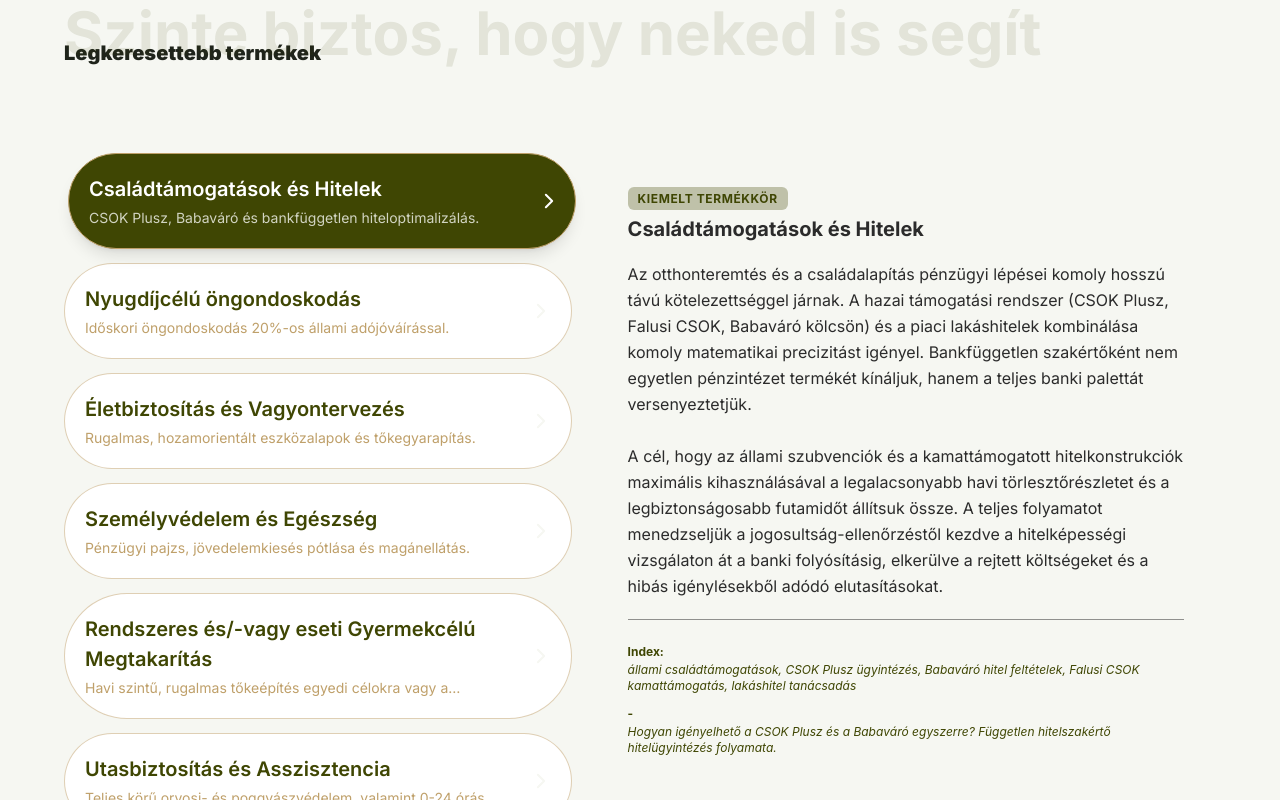
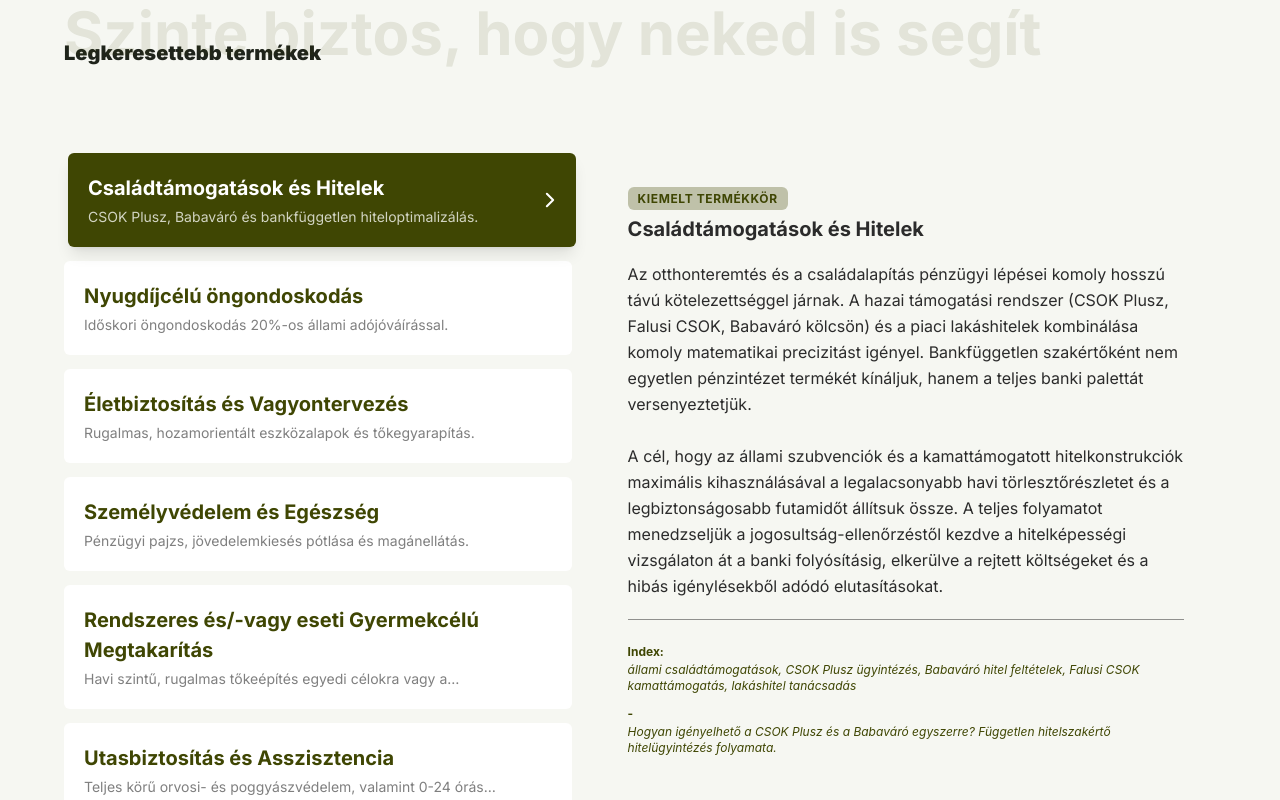
Before and after one commit to Quruzslo/sya-solutions, a Next.js app: page / in a window 1280 px wide. Shown: the part 3125-3925 px from the top of the page. Built offline with nearby package versions, Linux system fonts and the light colour scheme; a web font is replaced by a local one.

Commit message:
Blog kártyák és kedvenc termékek stílusa módosítva

```diff
--- a/app/api/form-submit/route.ts
+++ b/app/api/form-submit/route.ts
@@ -15,7 +15,7 @@ export async function POST(req: NextRequest) {
       );
     }
 
-    // 2. ReCAPTCHA ellenőrzés
+    //  ReCAPTCHA ellenőrzés
     const secretKey = process.env.RECAPTCHA_SECRET_KEY;
     const verificationUrl = `https://www.google.com/recaptcha/api/siteverify?secret=${secretKey}&response=${recaptchaToken}`;
 
@@ -36,8 +36,7 @@ export async function POST(req: NextRequest) {
     const resend = new Resend(process.env.RESEND_API_KEY);
 
     const { data, error } = await resend.emails.send({
-      // Név beállítása a feladóhoz
-      from: "SYA Solutions Weboldal <kapcsolat@sya-solutions.hu>",
+      from: "SYA Solutions <kapcsolat@sya-solutions.hu>",
       replyTo: email,
       to: "kapcsolat@sya-solutions.hu",
       subject: `Weboldal Kapcsolat: ${subject || "Nincs tárgy megadva"}`,
--- a/app/szakmai-blog/BlogCard.jsx
+++ b/app/szakmai-blog/BlogCard.jsx
@@ -11,24 +11,24 @@ export default function BlogCard({ post }) {
   return (
     <Link
       href={postUrl}
-      className="group overflow-hidden relative flex flex-col bg-white   duration-300 scale-100 hover:scale-95 transition-all duration-300 ease-out"
+      className="group overflow-hidden relative flex flex-col bg-feher duration-300 scale-100 hover:scale-100 transition-all duration-300 ease-out"
       aria-label={post.title}
     >
       {/* felső accent  */}
-      <div className="relative h-[5px] w-full bg-transparent overflow-hidden">
+      {/* <div className="relative h-[5px] w-full bg-transparent overflow-hidden">
         <div
           className="absolute rounded-md
          inset-0 origin-left scale-x-0 bg-zold transition-transform duration-500 ease-out motion-reduce:transition-none group-hover:scale-x-100"
         />
-      </div>
+      </div> */}
 
-      <div className="relative w-full aspect-[4/3]  overflow-hidden">
+      <div className="relative w-full aspect-[4/3] rounded-xl overflow-hidden shadow-md">
         {post.imageUrl ? (
           <Image
             src={post.imageUrl}
             alt={post.title}
             fill
-            className="object-cover  scale-100 transition-all duration-500 ease-out motion-reduce:transition-none  group-hover:scale-[1.05]"
+            className="object-cover scale-100 transition-all duration-500 ease-out motion-reduce:transition-none  group-hover:scale-[1.15] "
             sizes="(max-width: 768px) 100vw, (max-width: 1200px) 50vw, 33vw"
           />
         ) : (
--- a/app/szakmai-blog/page.jsx
+++ b/app/szakmai-blog/page.jsx
@@ -177,7 +177,7 @@ export default async function BlogPage(props) {
 
         <div className="flex flex-col flex-1">
           {posts.length > 0 ? (
-            <div className="grid grid-cols-1 md:grid-cols-2 lg:grid-cols-4 gap-0  w-full">
+            <div className="grid grid-cols-1 md:grid-cols-2 lg:grid-cols-4 gap-[15px]  w-full">
               {posts.map((post) => (
                 <BlogCard key={post._id} post={post} />
               ))}
--- a/components/partners/PartnerCarousel.module.css
+++ b/components/partners/PartnerCarousel.module.css
@@ -1,4 +1,4 @@
-/* A külső konténer, ami levágja a kilógó részeket */
+/* A külső konti */
 .carouselContainer {
   position: relative;
   width: 100%;
@@ -7,14 +7,14 @@
   padding: 2.5rem 0;
 }
 
-/* Finom elhalványítás (fade) a bal és jobb szélen */
+/*  fade a bal és jobb szélen */
 .carouselContainer::before,
 .carouselContainer::after {
   position: absolute;
   top: 0;
   width: 80px;
   height: 100%;
-  z-index: 2;
+  z-index: 3;
   content: "";
   pointer-events: none;
 }
@@ -31,6 +31,7 @@
 
 .carouselTrack {
   display: flex;
+  position: relative;
   width: max-content;
   align-items: center;
   gap: 4rem;
@@ -51,7 +52,7 @@
   align-items: center;
 }
 
-/* Kép konténer a Next.js fill-hez és az effektekhez */
+/* Kép konténer a fill-hez és az effektekhez */
 .imageContainer {
   position: relative;
   height: 3rem;
--- a/components/partners/page.jsx
+++ b/components/partners/page.jsx
@@ -5,13 +5,14 @@ import SectionTitles from "../sectionTitles";
 
 const PartnerCarousel = () => {
   return (
-    <div className={styles.carouselContainer}>
+    <div>
       <div className="mx-[5%]">
         <SectionTitles
           title={"Partnereink"}
           bgText={"Akik a biztos hátteret adják"}
         />
       </div>
+      <div className={styles.carouselContainer}>
         <div className={styles.carouselTrack}>
           {[...Partners, ...Partners].map((partner, index) => (
             <div key={index} className={styles.partnerLogoWrapper}>
@@ -28,6 +29,7 @@ const PartnerCarousel = () => {
           ))}
         </div>
       </div>
+    </div>
   );
 };
 
--- a/components/section4/favProducts.jsx
+++ b/components/section4/favProducts.jsx
@@ -124,7 +124,7 @@ export default function FavProds() {
 
       {/* Interaktív szekció */}
       <div className="flex flex-col xl:flex-row gap-6 my-[35px]">
-        {/*Bal: Fülek / Gombok listája */}
+        {/* Fülek */}
         <div className="fulek w-100% xl:w-[45%] flex flex-col gap-3.5">
           {products.map((prod) => {
             const isActive = activeTab === prod.id;
@@ -141,7 +141,7 @@ export default function FavProds() {
                   }
                 }}
                 type="button"
-                className={`w-full text-left p-5 rounded-md md:rounded-full border transition-all duration-300 cursor-pointer flex items-center justify-between group
+                className={`w-full text-left p-5 rounded-md  transition-all duration-300 cursor-pointer flex items-center justify-between group
                   ${
                     isActive
                       ? "bg-zold border-arany shadow-lg translate-x-1"
@@ -150,20 +150,20 @@ export default function FavProds() {
               >
                 <div className="pr-4">
                   <h3
-                    className={`font-semibold fav-prod !text-[20px] transition-colors ${isActive ? "text-white" : "text-zold"} group-hover:text-feher`}
+                    className={`font-bold fav-prod !text-[20px] transition-colors ${isActive ? "text-white" : "text-zold"} group-hover:text-feher`}
                   >
                     {prod.title}
                   </h3>
                   <p
-                    className={`text-sm mt-1 line-clamp-1 ${isActive ? "text-feher/80" : "text-arany"} group-hover:text-feher`}
+                    className={`text-sm mt-1 line-clamp-1 ${isActive ? "text-feher/80" : "text-black/50"} group-hover:text-feher`}
                   >
                     {prod.shortDesc}
                   </p>
                 </div>
 
-                {/* Kis nyíl animáció */}
+                {/* nyíl  */}
                 <div
-                  className={`transform transition-transform duration-300 ${isActive ? "translate-x-1 text-white" : "text-feher group-hover:translate-x-1"}`}
+                  className={`transform text-feher/0 transition-transform duration-300 ${isActive ? "translate-x-1 text-white" : "group-hover:text-feher group-hover:translate-x-1"}`}
                 >
                   <svg
                     xmlns="http://www.w3.org/2000/svg"
```
Lines whose indentation alone changed are shown as unchanged.
